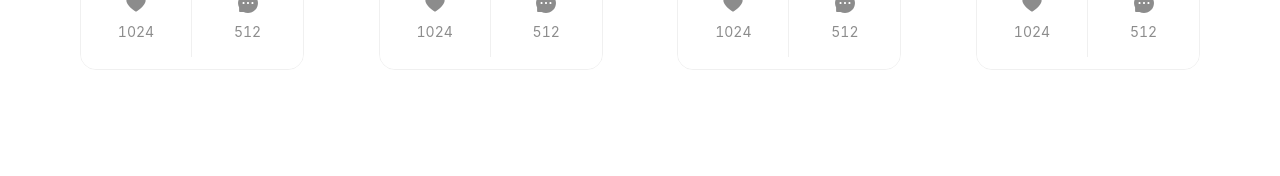
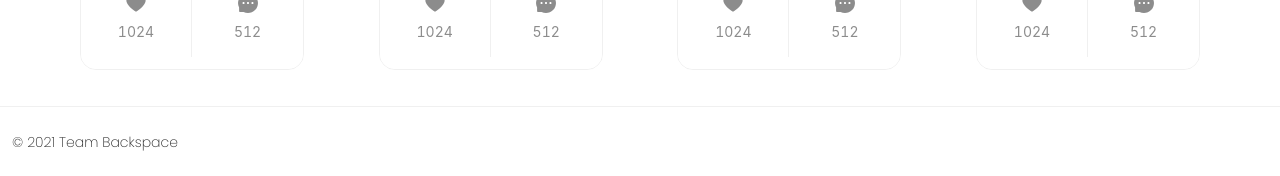
Before and after one commit to team-backspace/frontend, a React (Vite) app: page / in a window 1280 px wide. Shown: the part 3107-3283 px from the top of the page. Before the commit the page ends 3177 px from the top, so only its background shows below. Built offline with nearby package versions, Linux system fonts and the light colour scheme.

Commit message:
feat(layouts): add footer

```diff
--- a/index.html
+++ b/index.html
@@ -10,6 +10,11 @@
 
   <title>Spacebook</title>
   <link rel="icon" href="/favicon.ico" />
+
+  <link rel="preconnect" href="https://fonts.googleapis.com">
+  <link rel="preconnect" href="https://fonts.gstatic.com" crossorigin>
+
+  <link href="https://fonts.googleapis.com/css2?family=Poppins:wght@200&display=swap" rel="stylesheet">
 </head>
 
 <body>
--- a/src/App.jsx
+++ b/src/App.jsx
@@ -2,6 +2,7 @@
 import { BrowserRouter, Route, Switch } from "react-router-dom";
 
 import NavBar from "./layouts/NavBar";
+import Footer from "./layouts/Footer";
 
 import Main from "./pages/Main";
 
@@ -15,6 +16,7 @@
                         <Route exact path="/" component={Main} />
                     </Switch>
                 </div>
+                <Footer />
             </BrowserRouter>
         </div>
     )
--- /dev/null
+++ b/src/layouts/Footer.jsx
@@ -0,0 +1,13 @@
+import React from "react";
+
+import { Divider } from "antd";
+
+
+const Footer = () => (
+    <footer className="py-3">
+        <Divider className="border-gray-300 mb-3" />
+        <p className="font-poppins mx-3">&copy; {new Date().getFullYear()} Team Backspace</p>
+    </footer>
+)
+
+export default Footer;
--- a/windi.config.js
+++ b/windi.config.js
@@ -9,6 +9,9 @@
                 "color-dblue": "#026f99",
                 "color-lightbg": "#eef4ff",
                 "color-indigo": "#6F96FF"
+            },
+            fontFamily: {
+                "poppins": ["Poppins"]
             }
         }
     },
```
